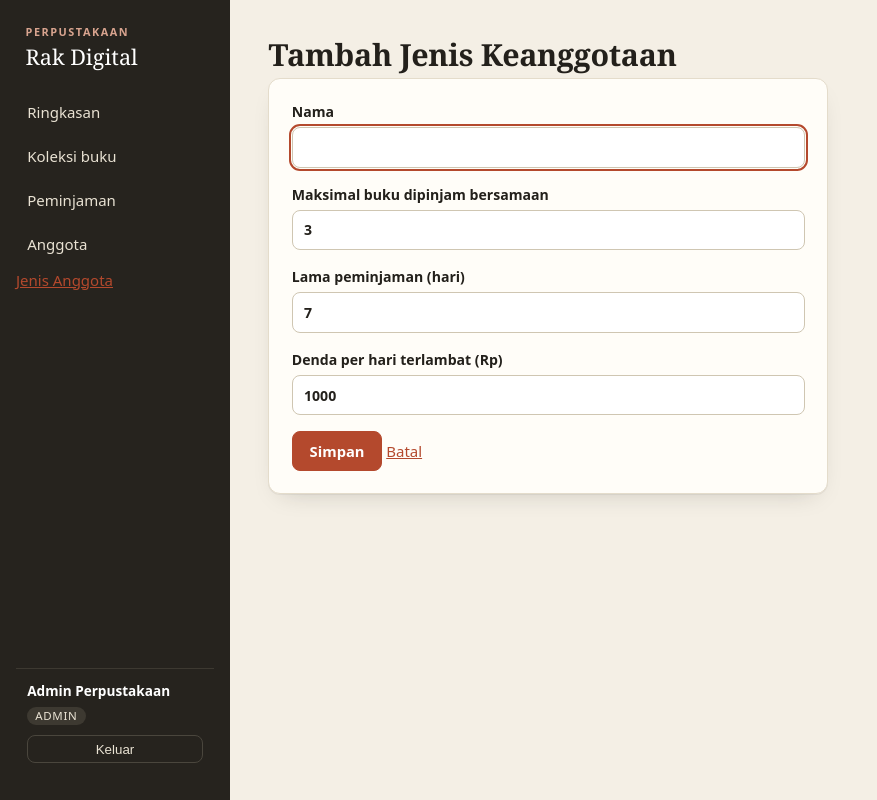
After one commit to RaffaAnnisa/perpustakaan-digital, a Laravel app: page /membership-types/create in a window 1280 px wide. The commit adds this page. Shown: the whole page, without its empty margins (0-877 px from the left). Run offline with Laravel 12, Linux system fonts and the light colour scheme; a user stored in the database is signed in; data comes from the database, SQL or seed files in the repository; parts of the project's set-up code (start-up, migrations or seed data) failed here and were passed over.

Commit message:
feat(membership): tambah halaman, route, dan menu jenis keanggotaan

```diff
--- /dev/null
+++ b/app/Modules/Membership/Resources/views/types/form.blade.php
@@ -0,0 +1,26 @@
+@extends('layouts.app')
+@section('title', isset($type) ? 'Ubah Jenis Keanggotaan' : 'Tambah Jenis Keanggotaan')
+
+@section('content')
+<h1>{{ isset($type) ? 'Ubah Jenis Keanggotaan' : 'Tambah Jenis Keanggotaan' }}</h1>
+<form method="POST" class="form"
+      action="{{ isset($type) ? route('membership-types.update', $type) : route('membership-types.store') }}">
+    @csrf
+    @isset($type) @method('PUT') @endisset
+
+    <label>Nama
+        <input type="text" name="name" value="{{ old('name', $type->name ?? '') }}" autofocus>
+    </label>
+    <label>Maksimal buku dipinjam bersamaan
+        <input type="number" name="max_loans" min="1" value="{{ old('max_loans', $type->max_loans ?? 3) }}">
+    </label>
+    <label>Lama peminjaman (hari)
+        <input type="number" name="loan_days" min="1" value="{{ old('loan_days', $type->loan_days ?? 7) }}">
+    </label>
+    <label>Denda per hari terlambat (Rp)
+        <input type="number" name="fine_per_day" min="0" value="{{ old('fine_per_day', $type->fine_per_day ?? 1000) }}">
+    </label>
+    <button class="btn">Simpan</button>
+    <a href="{{ route('membership-types.index') }}">Batal</a>
+</form>
+@endsection
--- a/app/Modules/Membership/Routes/web.php
+++ b/app/Modules/Membership/Routes/web.php
@@ -7,3 +7,10 @@ Route::middleware(['web', 'auth:sanctum', 'role:admin'])->group(function () {
     Route::get('members/{member}/card', [MemberController::class, 'card'])->name('members.card');
     Route::resource('members', MemberController::class)->except(['show']);
 });
+
+// --- Jenis Keanggotaan (khusus admin) ---
+\Illuminate\Support\Facades\Route::middleware(['web', 'auth:sanctum', 'role:admin'])->group(function () {
+    \Illuminate\Support\Facades\Route::resource('membership-types', \App\Modules\Membership\Http\Controllers\MembershipTypeController::class)
+        ->parameters(['membership-types' => 'membershipType'])
+        ->except(['show']);
+});
--- a/resources/views/layouts/app.blade.php
+++ b/resources/views/layouts/app.blade.php
@@ -120,6 +120,7 @@
         <a class="nav {{ request()->routeIs('loans.*') ? 'on' : '' }}" href="{{ route('loans.index') }}">Peminjaman</a>
         @if ($isAdmin)
             <a class="nav {{ request()->routeIs('members.*') ? 'on' : '' }}" href="{{ route('members.index') }}">Anggota</a>
+        <a href="{{ route('membership-types.index') }}">Jenis Anggota</a>
         @endif
         <div class="who">
             <b>{{ auth()->user()->name }}</b>
```
Also changed, not shown: app/Modules/Membership/Resources/views/types/index.blade.php (added, +36 -0 lines).
